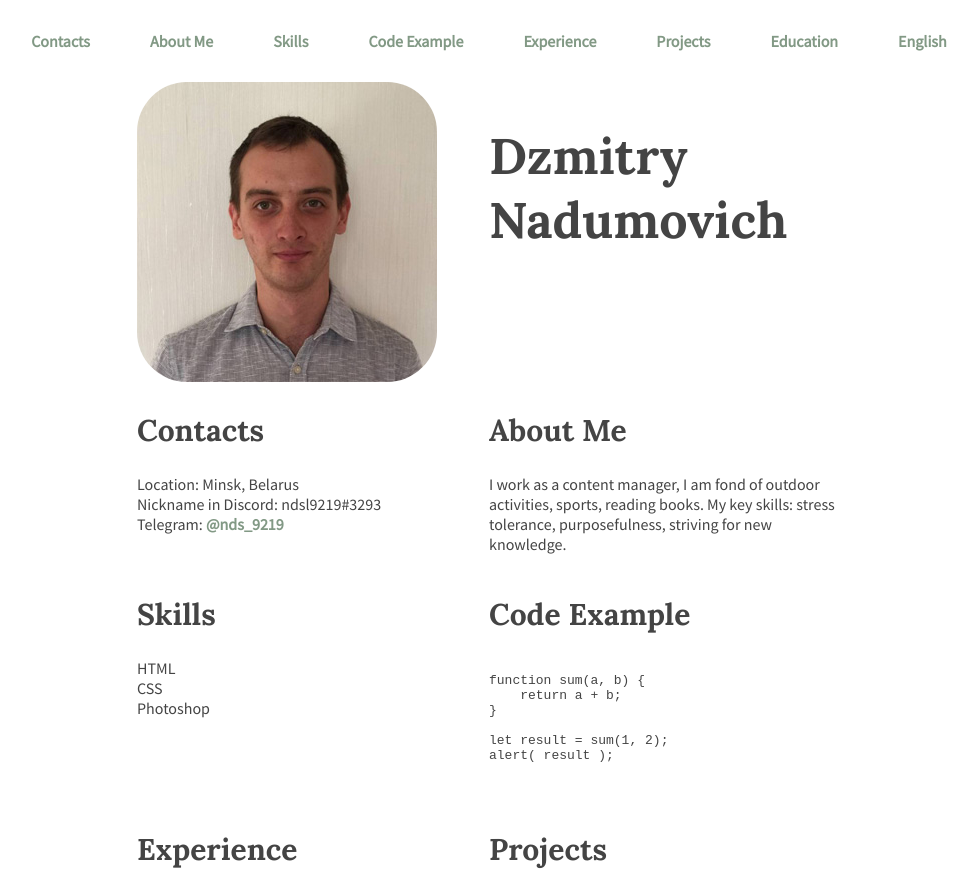
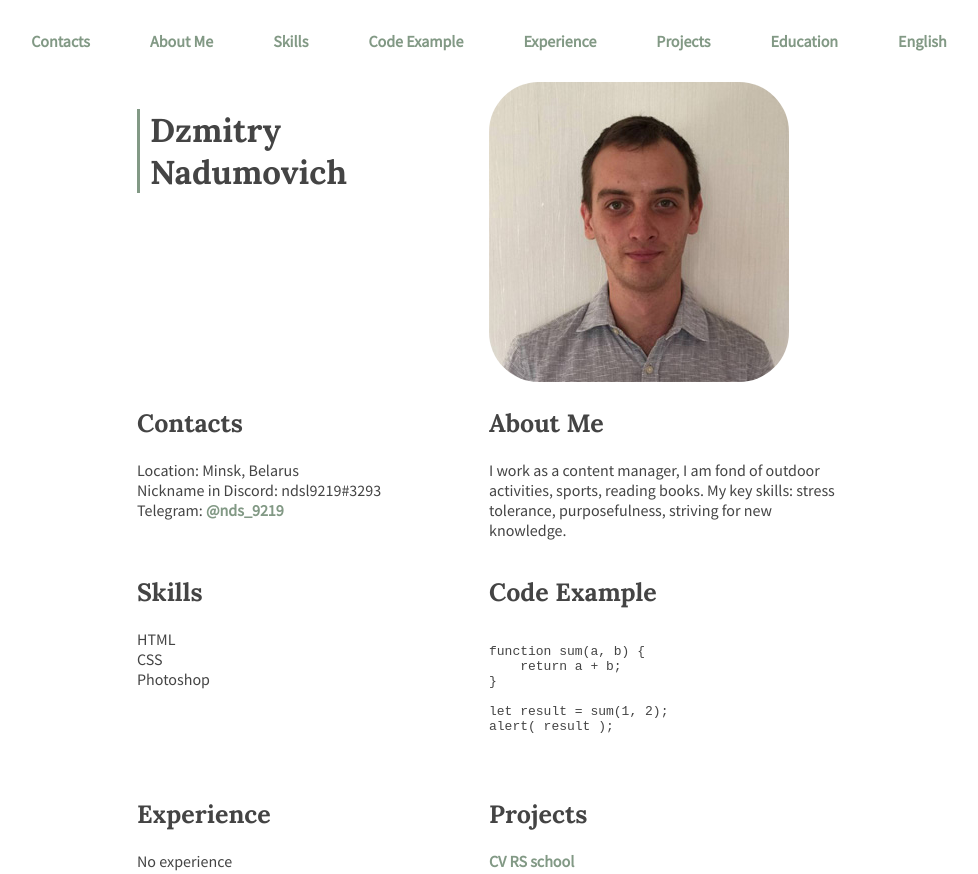
Before and after one commit to ndsl9219/rsschool-cv, a plain HTML site: page index.html in a window 1280 px wide. Shown: the top 874 px of the page, without its empty margins (151-1129 px from the left). Drawn offline with Linux system fonts and the light colour scheme.

Commit message:
fix: change photo location added new styles

```diff
--- a/index.html
+++ b/index.html
@@ -30,12 +30,12 @@
     </header>
     <main class="main">
         <div class="container main-container">
+            <section class="section">
+                <h1 class="section-title">Dzmitry<br>Nadumovich</h1>
+            </section>
             <div class="photo-section">
                 <img class="my-photo" src="assets/img/myphoto.jpg" alt="my photo">
             </div>
-            <section class="section">
-                <h1 class="section-title">Dzmitry <br>Nadumovich</h1>
-            </section>
             <section class="section" id="contacts">
                 <h2 class="section-title">Contacts</h2>
                 <ul class="contacts-list">
--- a/style.css
+++ b/style.css
@@ -17,27 +17,37 @@
   }
 
   h1 {
+    padding-left: 10px;
     color: #444444;
-    font-size: 50px;
+    font-size: 33px;
     font-family: 'Lora', serif;
+    border-left: solid 3px #829985;
+    cursor: default;
   }
 
   h2 {
+    font-size: 25px;
+    font-family: 'Lora', serif;
     color: #444444;
-    font-size: 30px;
-    font-family: 'Lora', serif;
+  }
+
+  h2:hover {
+    text-decoration: underline;
+    text-underline-offset: 10px;
+    text-decoration-color: #829985;
+    cursor: default;
   }
 
   .link {
-    color: #829985;
     font-weight: bold;
     text-decoration: none;
+    color: #829985;
   }
 
   .link:visited {
-    color: #829985;
     font-weight: bold;
     text-decoration: none;
+    color: #829985;
   }
 
   li {
@@ -54,9 +64,9 @@
   }
 
   .main-container {
-    width: 55%;
     display: flex;
     flex-wrap: wrap;
+    width: 55%;
   }
 
   .footer-container {
```
